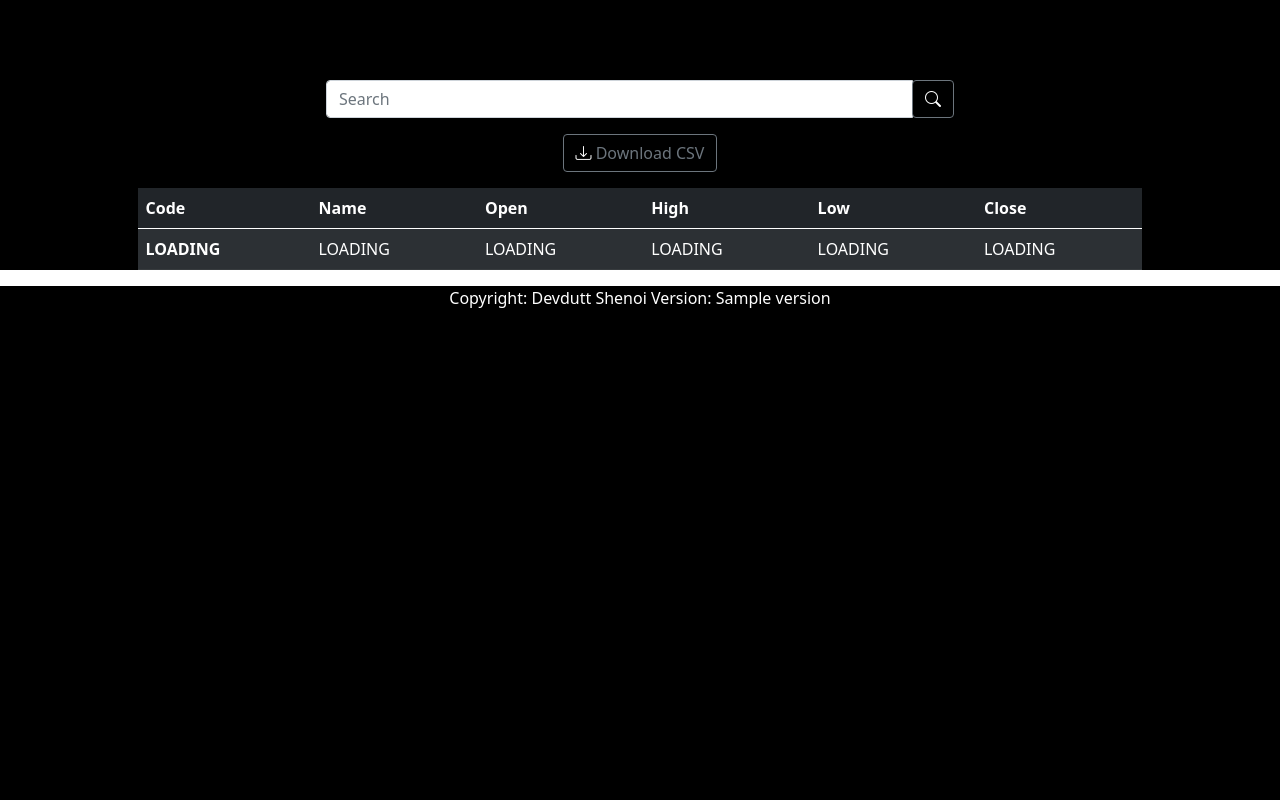
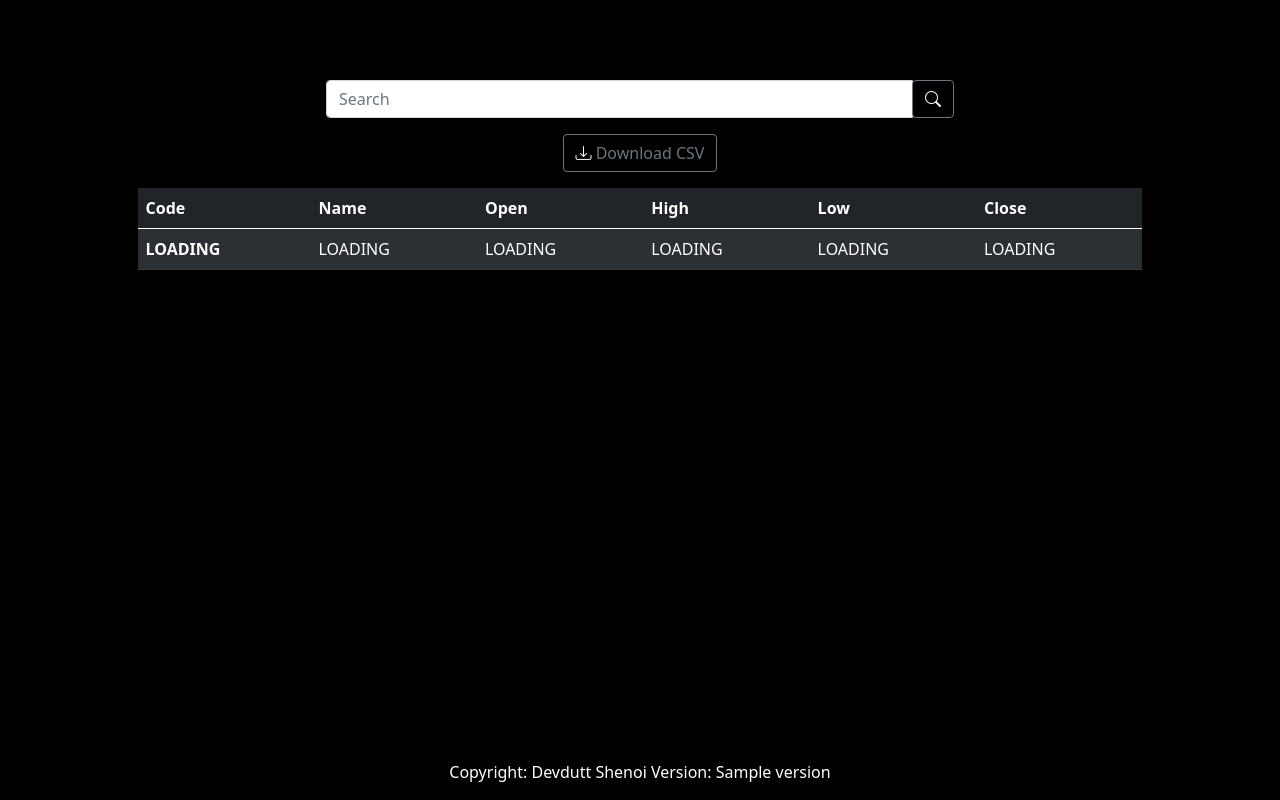
Before and after one commit to de-sh/bhvcpy, a Django app: template srv/templates/srv/bhavcopy.html in a window 1280 px wide. Run offline with Django 3.2, Linux system fonts and the light colour scheme; the template is opened without the code that fills it: most values are stand-ins (such as "Sample title", 1, 10 or a date in 2020); some libraries are stand-ins or nearby versions.

Commit message:
Remove unnecessary trademark violation and fix footer display issue

```diff
--- a/static/style.css
+++ b/static/style.css
@@ -4,17 +4,25 @@
   color: #fff;
 }
 
+body {
+  background-color: #000!important;
+  color: #fff;
+}
+
 #app {
   width: 100%;
+  margin-bottom: 5em;
 }
 
 table {
-    margin: auto 10%;
+  margin: auto;
   max-width: 80%;
 }
 
 footer {
-    margin: 1em 0;
+  position: fixed;
+  bottom: 0;
+  padding: 1em 0;
   width: 100vw;
 }
 
```
Also changed, not shown: static/favicon.ico (deleted). Lines whose indentation alone changed are shown as unchanged.
